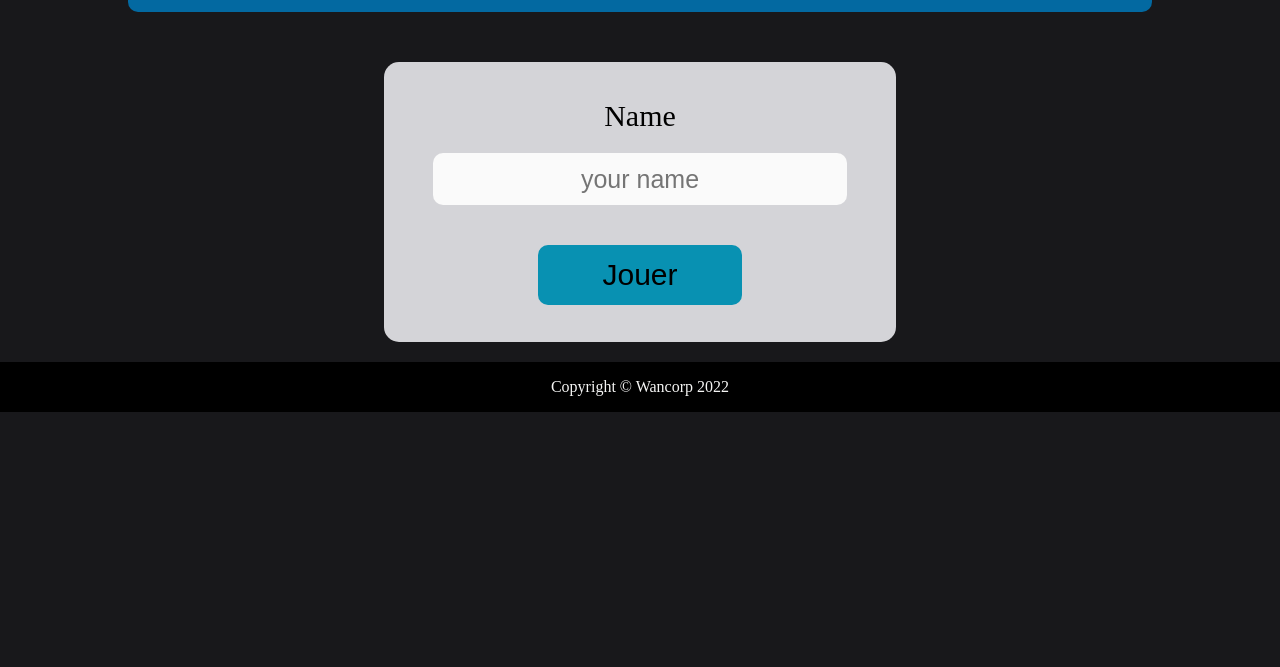
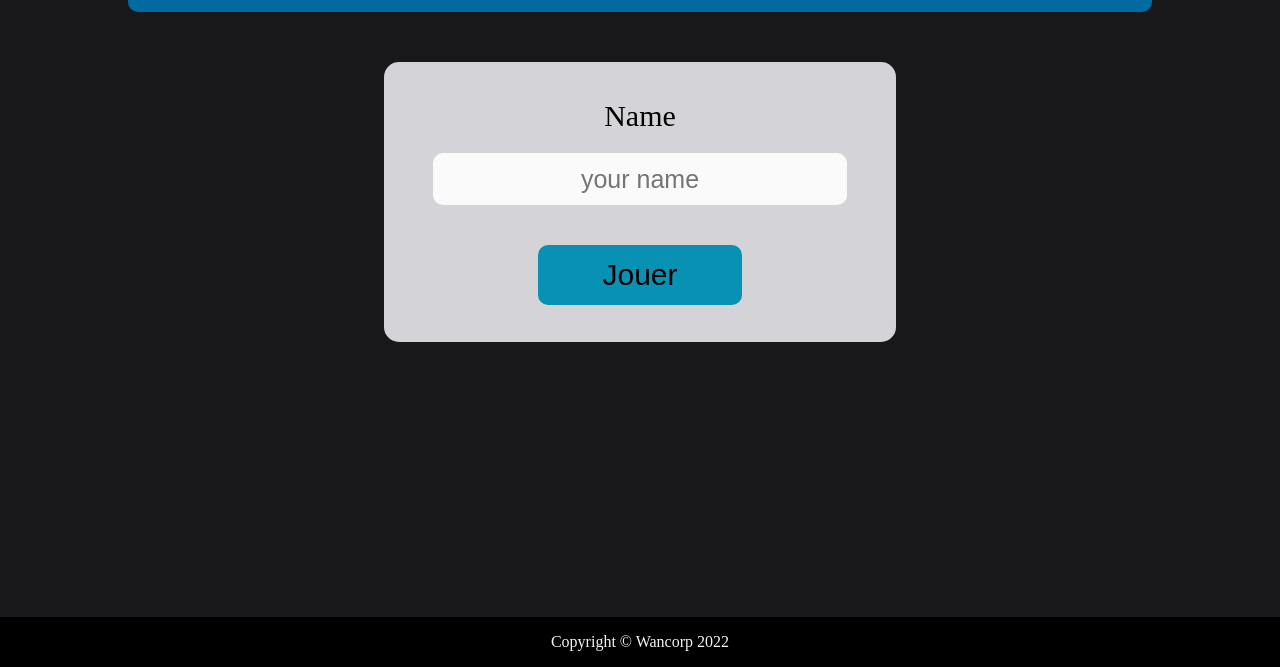
Before and after one commit to wan-x13/Rock-Paper-Scissors, a plain HTML site: page index.html in a window 1280 px wide. Shown: the part 133-800 px from the top of the page. Drawn offline with Linux system fonts and the light colour scheme.

Commit message:
Update:  fix div footer HtmlElement

```diff
--- a/style.css
+++ b/style.css
@@ -171,11 +171,11 @@ button:hover{
     background: black;
     width: 100%;
     text-align: center;
-    /* position: fixed;
+     position: fixed;
     bottom: 0;
     left: 0;
-    right: 0; */
-    position: relative;
+    right: 0;
+
 
 
 }
```
